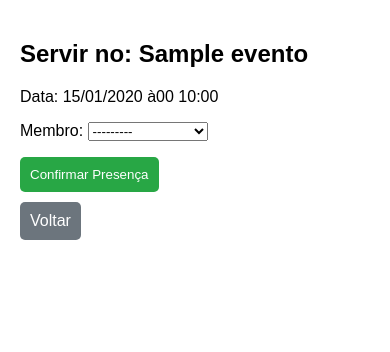
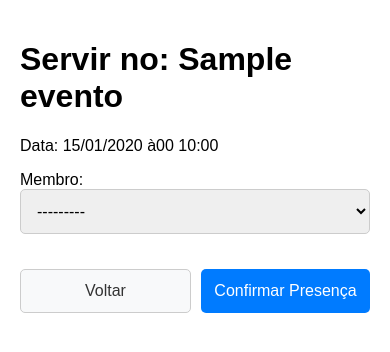
Before and after one commit to Aurineque/escala-app, a Django app: page /voluntariar/1/ in a window 390 px wide. Shown: the top 352 px of the page. Run offline with Django 5.2, Linux system fonts and the light colour scheme; tables that the repository leaves empty hold one stand-in row (values such as "Sample post").

Commit message:
Melhora o layout do formulário de voluntariado com novos estilos e botões responsivos

```diff
--- a/escala/templates/escala/voluntariar.html
+++ b/escala/templates/escala/voluntariar.html
@@ -11,6 +11,45 @@
         /* Estilos dos alertas */
         .alert { padding: 15px; margin-bottom: 20px; border-radius: 5px; font-weight: bold; }
         .alert-error { background-color: #f8d7da; color: #721c24; border: 1px solid #f5c6cb; }
+        select {
+            width: 100%;        /* Faz a caixa de seleção esticar até os limites da tela */
+            padding: 12px;      /* Deixa a caixa mais 'gordinha', fácil de clicar no celular */
+            font-size: 16px;    /* Aumenta a letra dos nomes da equipe */
+            border: 1px solid #ccc;
+            border-radius: 5px; /* Deixa as bordas arredondadas */
+            margin-bottom: 15px;/* Dá um espacinho embaixo para não colar no botão */
+            box-sizing: border-box;
+        }
+        .botoes-container {
+            display: flex;
+            gap: 10px; /* Cria um espaço de 10 pixels entre os botões */
+            margin-top: 20px;
+        }
+
+        .botoes-container button,
+        .botoes-container a {
+            flex: 1; /* A mágica acontece aqui: manda eles dividirem 50% / 50% */
+            padding: 12px;
+            font-size: 16px;
+            text-align: center;
+            text-decoration: none; /* Remove o sublinhado se o botão for um link <a> */
+            border-radius: 5px;
+            border: 1px solid #ccc;
+            box-sizing: border-box;
+            cursor: pointer;
+        }
+
+        /* Opcional: Dando uma cor diferente para cada botão */
+        .botoes-container button {
+            background-color: #007BFF;
+            color: white;
+            border: none;
+        }
+
+        .botoes-container a {
+            background-color: #f8f9fa;
+            color: #333;
+        }
     </style>
 </head>
 <body>
@@ -22,14 +61,17 @@
             </div>
         {% endfor %}
     {% endif %}
-    <h2>Servir no: {{ evento.nome }}</h2>
+    <h1>Servir no: {{ evento.nome }}</h1>
     <p>Data: {{ evento.data|date:"d/m/Y às H:i" }}</p>
 
-    <form method="POST">
-        {% csrf_token %} {{ form.as_p }}  <button type="submit" class="btn-salvar">Confirmar Presença</button>
+   <form method="POST">
+        {% csrf_token %}
+        {{ form.as_p }}
+
+        <div class="botoes-container">
+            <a href="{% url 'lista_eventos' %}">Voltar</a>
+            <button type="submit">Confirmar Presença</button>
+        </div>
     </form>
-
-    <a href="{% url 'lista_eventos' %}" class="btn-voltar">Voltar</a>
-
 </body>
 </html>
```
